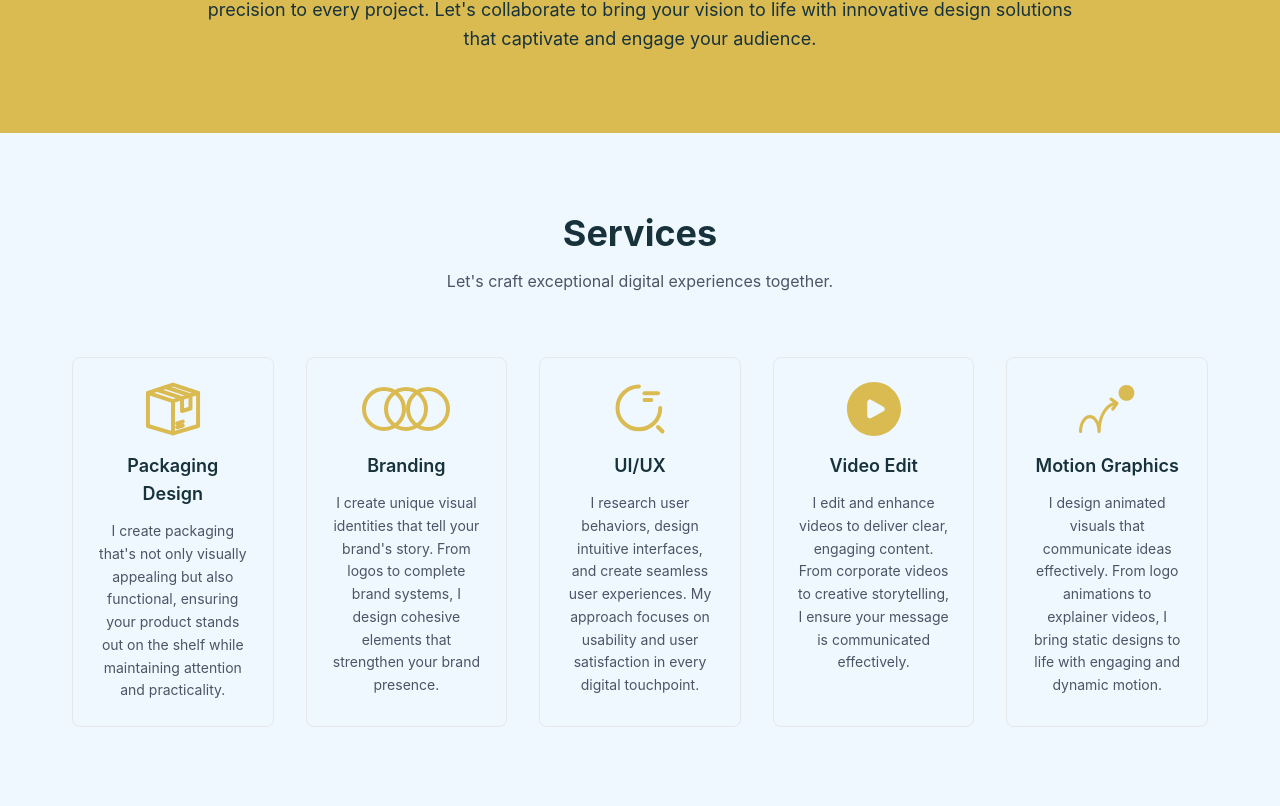
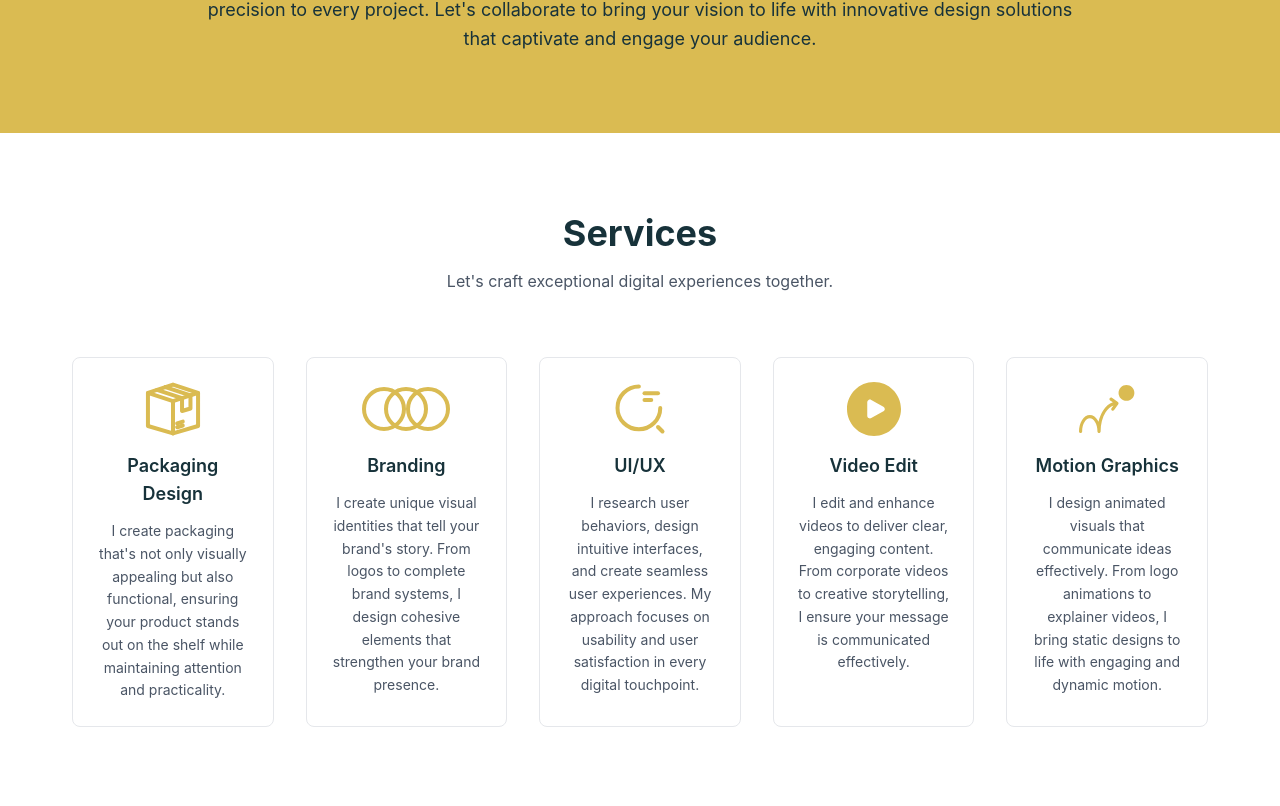
Before and after one commit to leonardobabinski/babinskidesign, a React (Vite) app: page / in a window 1280 px wide. Shown: the part 934-1740 px from the top of the page. Built offline with nearby package versions, Linux system fonts and the light colour scheme.

Commit message:
Update Services.jsx

```diff
--- a/src/components/Services.jsx
+++ b/src/components/Services.jsx
@@ -61,7 +61,7 @@ const Services = () => {
   ];
 
   return (
-    <section id="services" className="py-12 md:py-20 bg-[#F0F8FF]">
+    <section id="services" className="py-12 md:py-20 bg-white">
       <div className="container-custom">
         <h2 className="text-3xl md:text-4xl font-bold text-center mb-4 text-[#17323A]">
           Services
```
